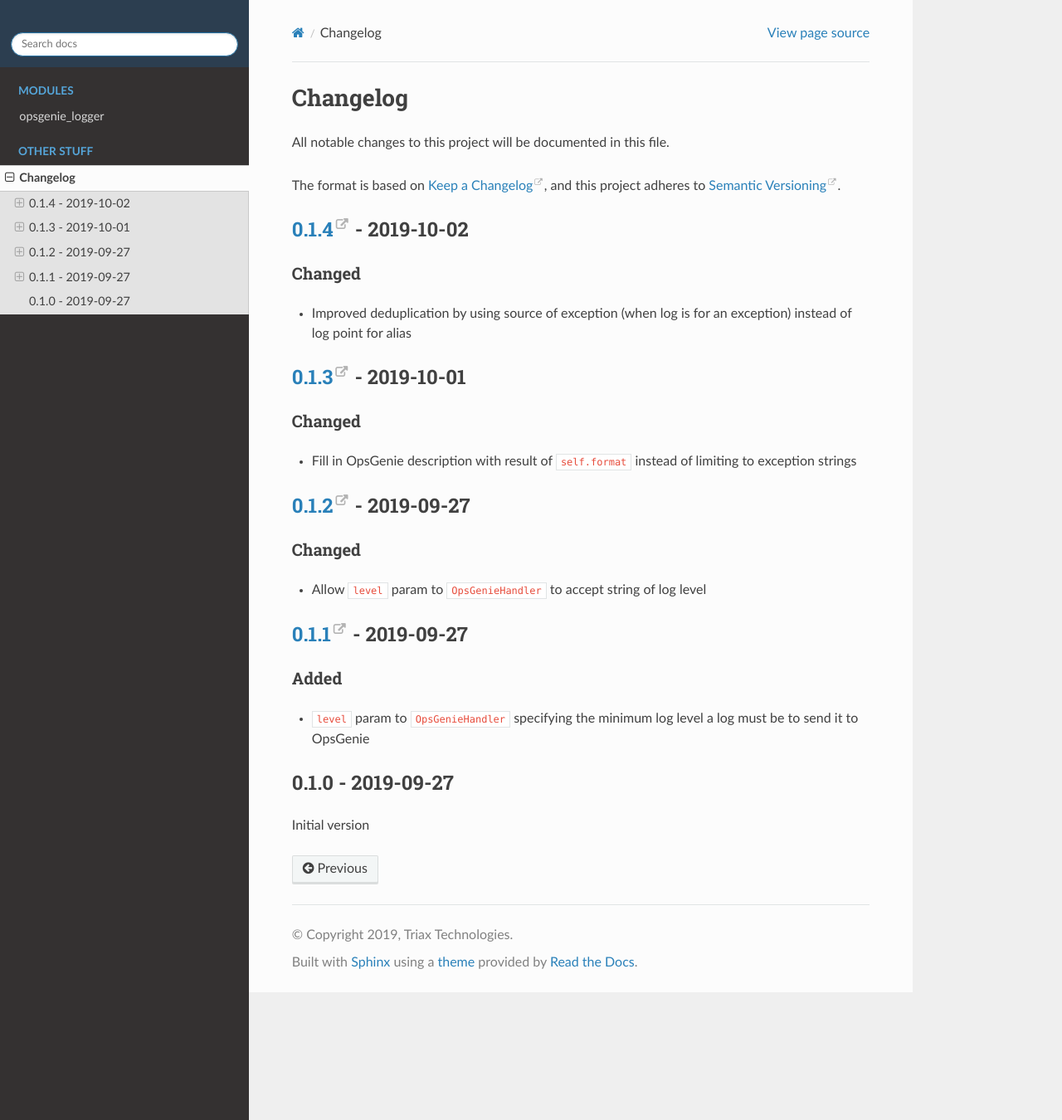
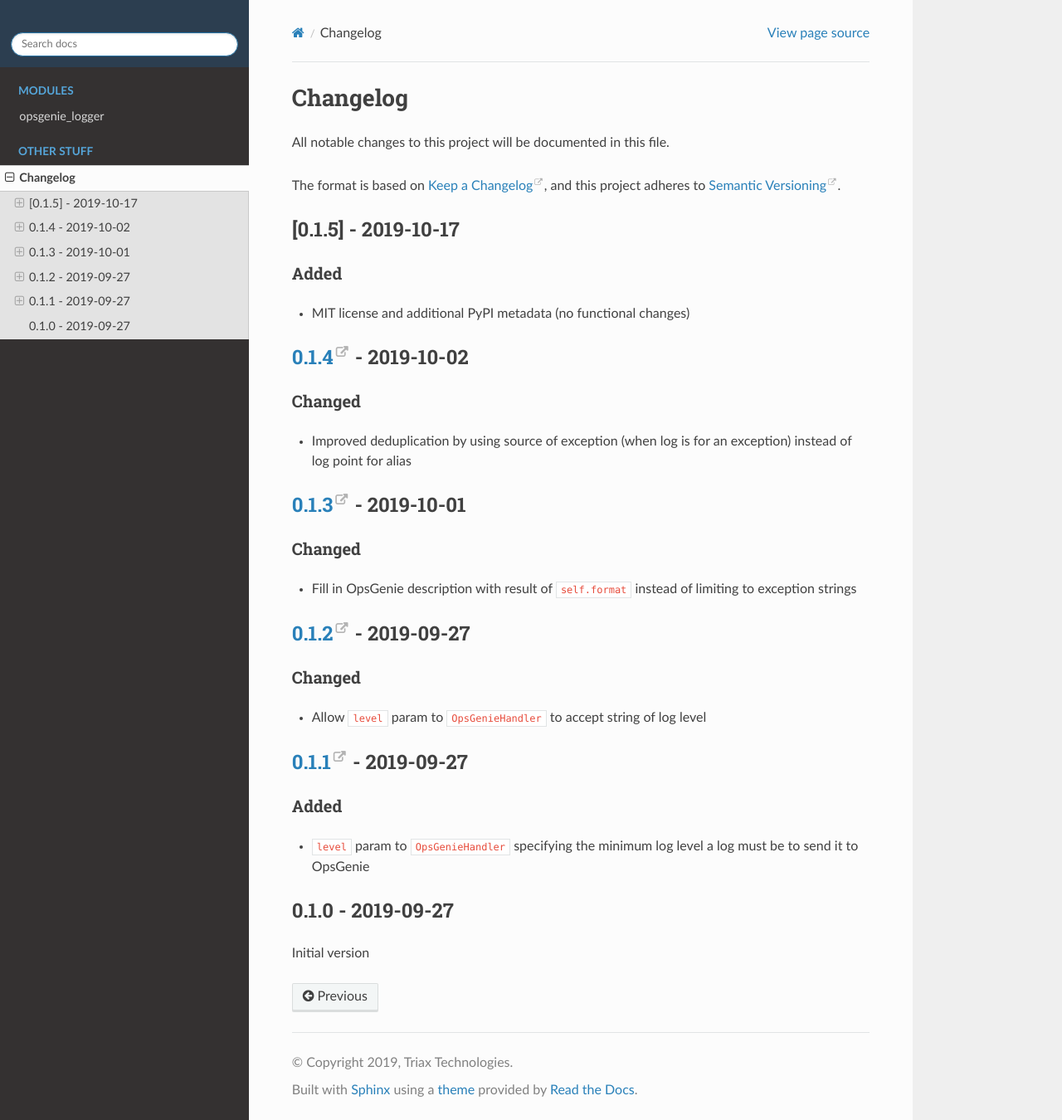
Before and after one commit to triaxtec/opsgenie-logger, a Sphinx documentation site: the page built from docs/CHANGELOG.md, in a window 1280 px wide and 1350 px high. Shown: the whole window at 83% size. Built offline with Sphinx 7.4.7 and the Read the Docs theme 2.0.0, drawn with Linux system fonts in a browser that asks for light colours; the version number is read from the project's files by our own code.

Commit message:
Update version to 0.1.5 so it can be re-released on PyPI under a new license

```diff
--- a/docs/CHANGELOG.md
+++ b/docs/CHANGELOG.md
@@ -3,6 +3,10 @@ All notable changes to this project will be documented in this file.
 
 The format is based on [Keep a Changelog](https://keepachangelog.com/en/1.0.0/),
 and this project adheres to [Semantic Versioning](https://semver.org/spec/v2.0.0.html).
+
+## [0.1.5] - 2019-10-17
+### Added
+- MIT license and additional PyPI metadata (no functional changes)
 
 ## [0.1.4] - 2019-10-02
 ### Changed
--- a/opsgenie_logger/__init__.py
+++ b/opsgenie_logger/__init__.py
@@ -6,7 +6,7 @@ from typing import Union
 
 import opsgenie_sdk
 
-__version__ = "0.1.4"
+__version__ = "0.1.5"
 
 
 class OpsGenieHandler(logging.Handler):
--- a/pyproject.toml
+++ b/pyproject.toml
@@ -1,6 +1,6 @@
 [tool.poetry]
 name = "opsgenie-logger"
-version = "0.1.4"
+version = "0.1.5"
 description = "Provides a logging handler for Atlassian OpsGenie"
 repository = "https://github.com/triaxtec/opsgenie-logger"
 authors = ["Dylan Anthony <danthony@triaxtec.com>"]
@@ -30,6 +30,7 @@ black = {allows-prereleases = true, version = "*"}
 safety = "*"
 
 
+
 [tool.dephell]
 versioning = "semver"
 
```
